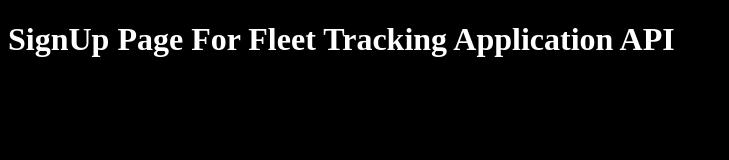
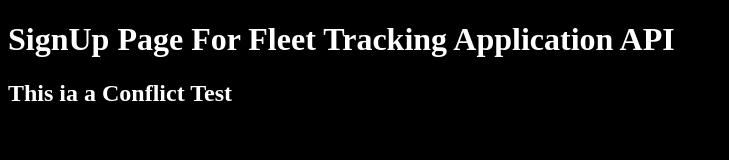
Before and after one commit to Hrishi29/Java-Spring, a plain HTML site: page src/signup.html in a window 1280 px wide. Shown: the whole page, without its empty margins (0-729 px from the left). Drawn offline with Linux system fonts and the light colour scheme.

Commit message:
signup page modified

```diff
--- a/src/signup.html
+++ b/src/signup.html
@@ -6,6 +6,7 @@
 </head>
 <body>
 <h1>SignUp Page For Fleet Tracking Application API</h1>
+<h2> This ia a Conflict Test</h2>
 </body>
 
 </html>
```
